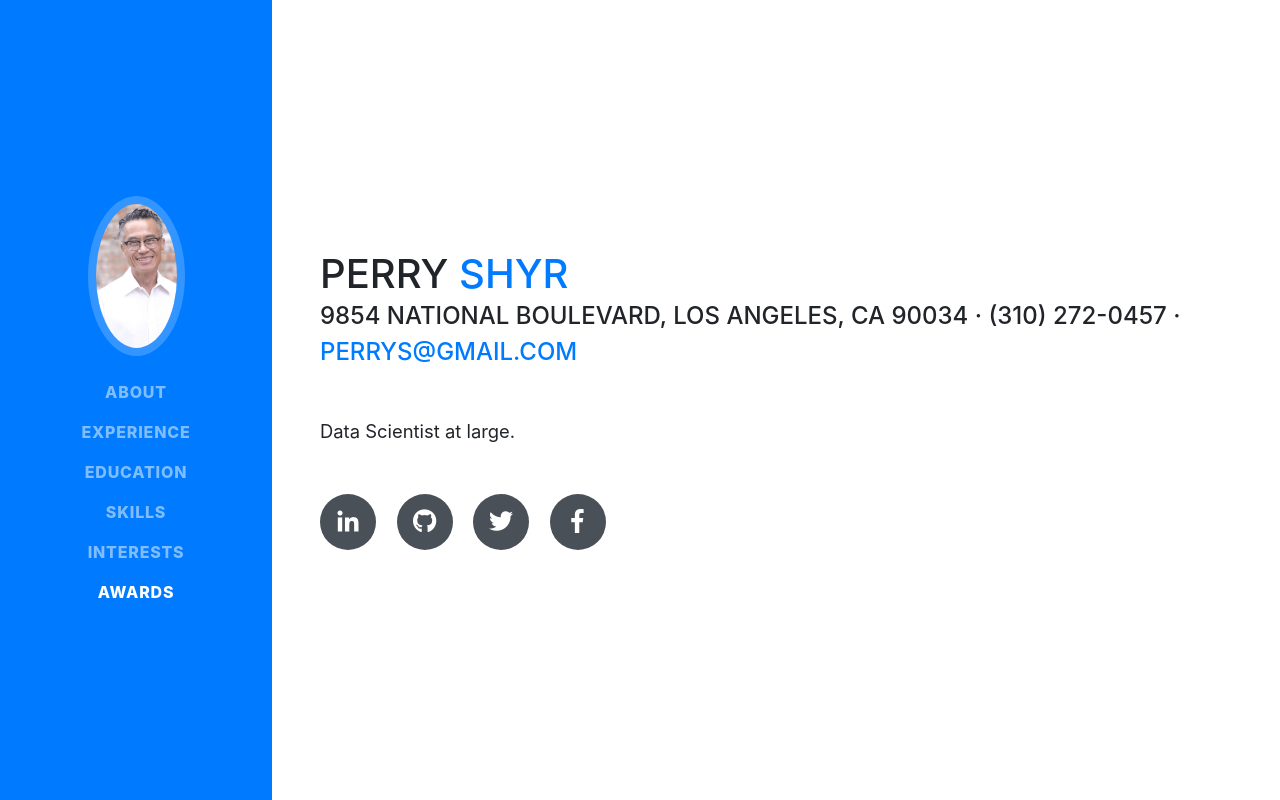
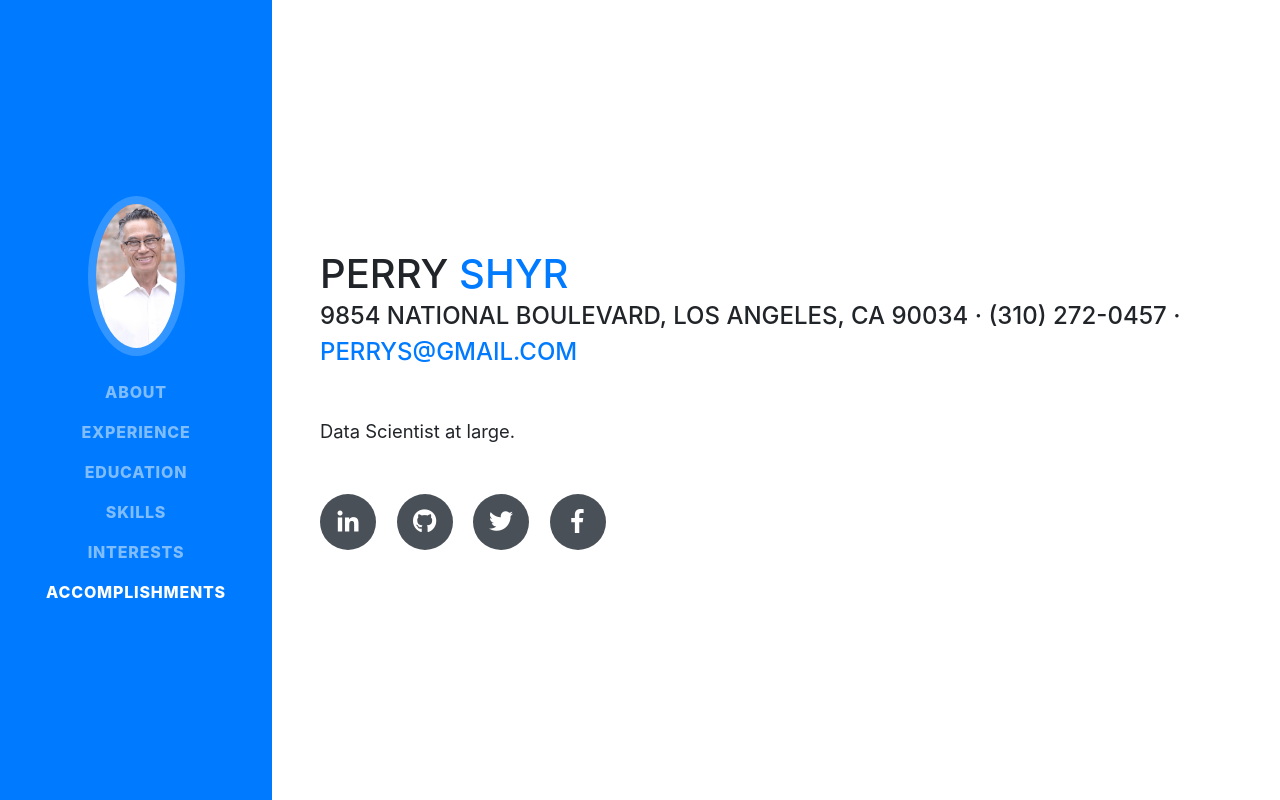
Before and after one commit to perrys222242/perrys222242.github.io, a website with bundled scripts: page index.html in a window 1280 px wide. Shown: the top 800 px of the page. Built offline with nearby package versions, Linux system fonts and the light colour scheme; a web font is replaced by a local one.

Commit message:
Edit Awards to Accomplishments.

```diff
--- a/index.html
+++ b/index.html
@@ -53,7 +53,7 @@
             <a class="nav-link js-scroll-trigger" href="#interests">Interests</a>
           </li>
           <li class="nav-item">
-            <a class="nav-link js-scroll-trigger" href="#awards">Awards</a>
+            <a class="nav-link js-scroll-trigger" href="#awards">Accomplishments</a>
           </li>
         </ul>
       </div>
```
